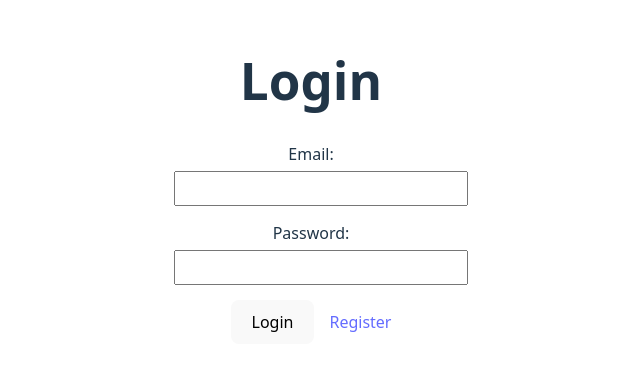
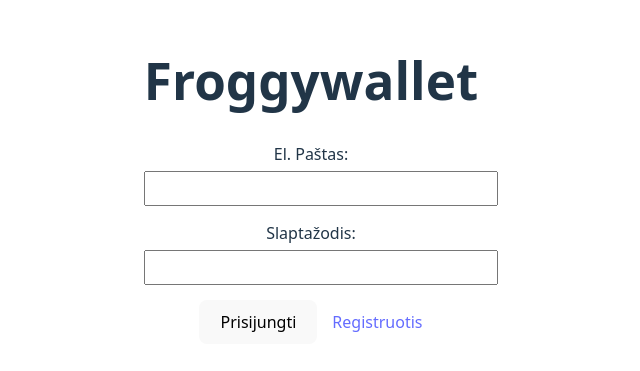
Before and after one commit to kvietelaitis/froggywallet, a React app in the folder frontend/: page / in a window 1280 px wide. Shown: the part 219-590 px from the top of the page, without its empty margins (329-969 px from the left). Built offline with nearby package versions, Linux system fonts and the light colour scheme; the HTML template or start-up script is replaced by a standard one.

Commit message:
Refined previous commit

```diff
--- a/frontend/src/pages/LoginPage.tsx
+++ b/frontend/src/pages/LoginPage.tsx
@@ -1,5 +1,5 @@
 import React, { useState } from 'react';
-import { useNavigate } from 'react-router-dom';
+import { Link, useNavigate } from 'react-router-dom';
 
 export default function LoginPage() {
   const [email, setEmail] = useState('');
@@ -40,10 +40,10 @@ export default function LoginPage() {
 
   return (
     <div style={{ maxWidth: '400px', margin: '50px auto', padding: '20px' }}>
-      <h1>Login</h1>
+      <h1>Froggywallet</h1>
       <form onSubmit={handleSubmit}>
         <div style={{ marginBottom: '15px' }}>
-          <label>Email:</label>
+          <label>El. Paštas:</label>
           <input
             type="email"
             value={email}
@@ -53,7 +53,7 @@ export default function LoginPage() {
           />
         </div>
         <div style={{ marginBottom: '15px' }}>
-          <label>Password:</label>
+          <label>Slaptažodis:</label>
           <input
             type="password"
             value={password}
@@ -68,10 +68,10 @@ export default function LoginPage() {
           disabled={loading}
           style={{ padding: '10px 20px', cursor: 'pointer' }}
         >
-          {loading ? 'Logging in...' : 'Login'}
+          {loading ? 'Vyksta prisijungimas' : 'Prisijungti'}
         </button>
 
-        <a href="/register" style={{ marginLeft: '15px' }}>Register</a>
+        <Link to="/register" style={{ marginLeft: '15px' }}>Registruotis</Link>
       </form>
     </div>
   );
--- a/frontend/src/pages/RegisterPage.tsx
+++ b/frontend/src/pages/RegisterPage.tsx
@@ -35,9 +35,9 @@ export default function RegisterPage() {
       <form onSubmit={handleSubmit}>
         <input value={vartotojo_vardas} onChange={e=>setVartotojoVardas(e.target.value)} placeholder="Vartotojo Vardas" required />
         <input value={vardas} onChange={e=>setVardas(e.target.value)} placeholder="Vardas" required />
-        <input value={pavarde} onChange={e=>setPavarde(e.target.value)} placeholder="Pavarde" required />
-        <input value={el_pastas} onChange={e=>setEmail(e.target.value)} placeholder="Email" type="email" required />
-        <input value={slaptazodis} onChange={e=>setPassword(e.target.value)} placeholder="Password" type="password" required />
+        <input value={pavarde} onChange={e=>setPavarde(e.target.value)} placeholder="Pavardė" required />
+        <input value={el_pastas} onChange={e=>setEmail(e.target.value)} placeholder="El. paštas" type="email" required />
+        <input value={slaptazodis} onChange={e=>setPassword(e.target.value)} placeholder="Slaptažodis" type="password" required />
         {error && <div style={{ color: 'red' }}>{error}</div>}
         <button type="submit">Register</button>
       </form>
```
Also changed, not shown: 1 other file (tests, documents, lock files or other folders).
